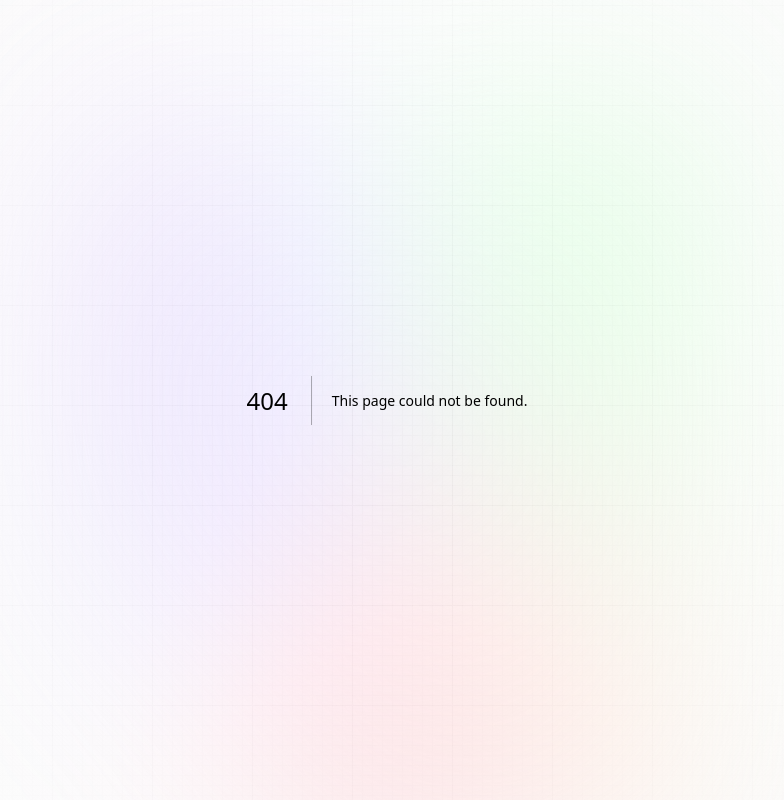
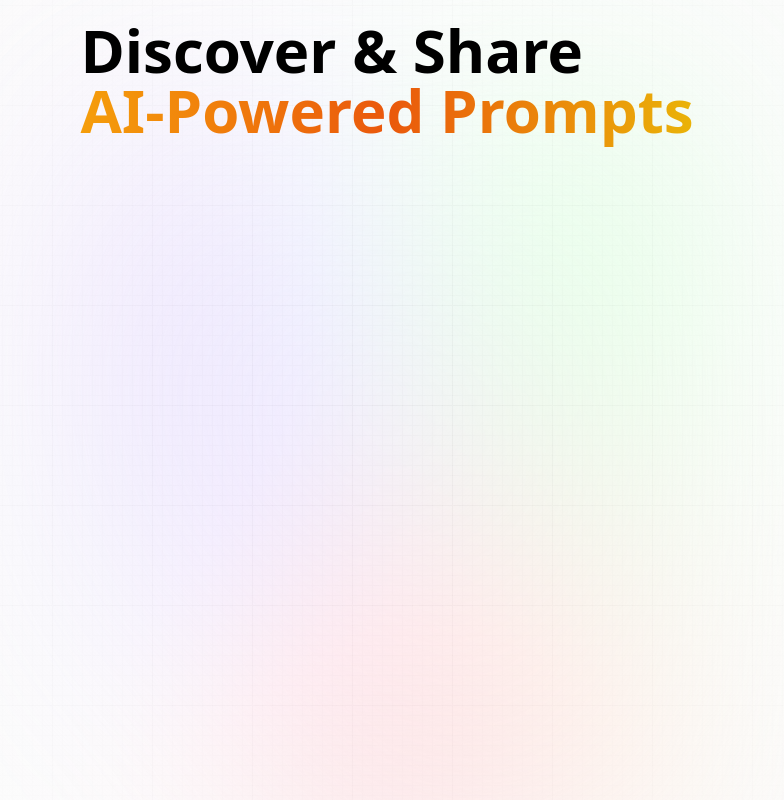
Before and after one commit to pradeepmisra81/nextjs-with-ai, a Next.js app: page /products/PromptAI in a window 1280 px wide. Before the commit this address had no page. Shown: the whole page, without its empty margins (253-1037 px from the left). Built offline with nearby package versions, Linux system fonts and the light colour scheme.

Commit message:
Added pages & routes

```diff
--- /dev/null
+++ b/app/about/page.jsx
@@ -0,0 +1,9 @@
+import React from 'react'
+
+function About() {
+  return (
+    <div>About</div>
+  )
+}
+
+export default About
--- a/app/page.jsx
+++ b/app/page.jsx
@@ -2,7 +2,9 @@ const Home = () => {
   return (
     <section className="w-full flex-center flex-col">
       <h1 className="head_text text_center">
-        Discover & Share
+        Finance
+        <br className="max-md:hidden"/>
+        <span className="text-center orange_gradient"> Wealth </span>
       </h1>
     </section>
   )
--- /dev/null
+++ b/app/products/Equity/page.jsx
@@ -0,0 +1,9 @@
+import React from 'react'
+
+function Equity() {
+  return (
+    <div>Equity</div>
+  )
+}
+
+export default Equity
--- /dev/null
+++ b/app/products/GenAI/page.jsx
@@ -0,0 +1,9 @@
+import React from 'react'
+
+function GenAI() {
+  return (
+    <div>GenAI</div>
+  )
+}
+
+export default GenAI
--- /dev/null
+++ b/app/products/PromptAI/page.jsx
@@ -0,0 +1,15 @@
+import React from 'react'
+
+function PromptAI() {
+    return (
+        <section className="w-full flex-center flex-col">
+          <h1 className="head_text text_center">
+            Discover & Share
+            <br className="max-md:hidden"/>
+            <span className="text-center orange_gradient"> AI-Powered Prompts </span>
+          </h1>
+        </section>
+      )
+}
+
+export default PromptAI
```
